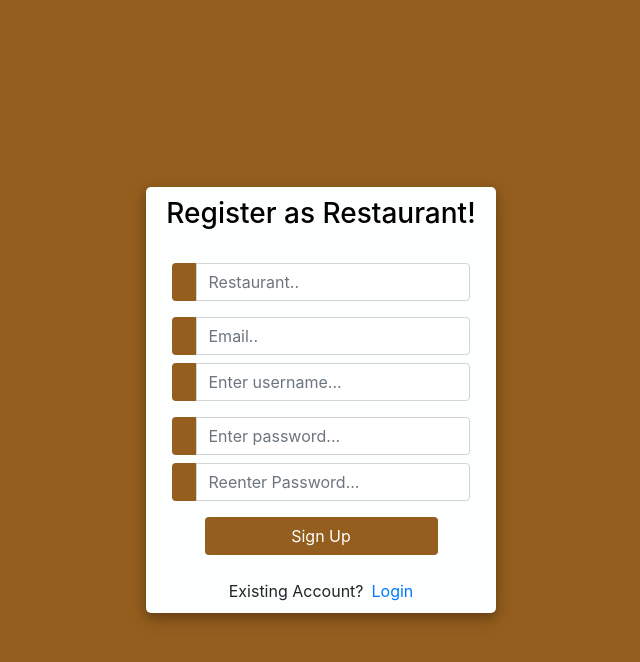
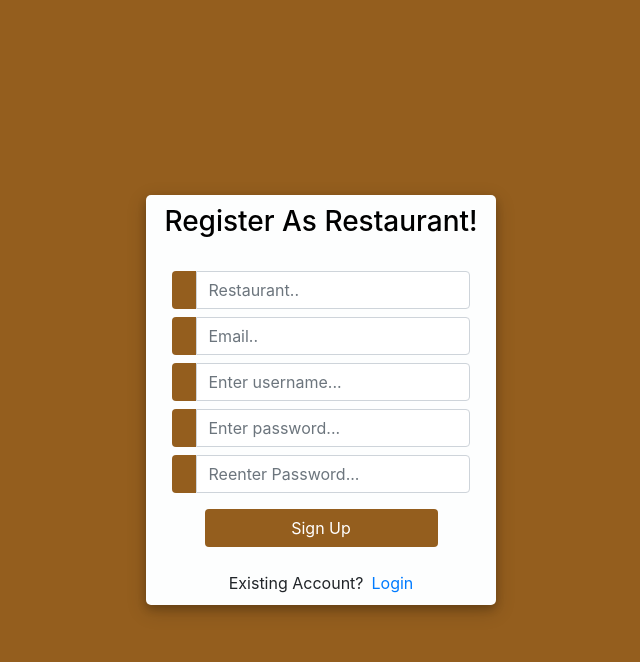
Before and after one commit to gcivil-nyu-org/Team_Team5_CS-GY-6063-Fall2021, a Django app: template food_redistribution/accounts/templates/accounts/restuarant_register.html in a window 1280 px wide. Shown: the top 662 px of the page, without its empty margins (319-959 px from the left). Run offline with Django 3.2, Linux system fonts and the light colour scheme; the template is opened without the code that fills it, so the values that code supplies are empty, except form fields; tables that the repository leaves empty hold one stand-in row (values such as "Sample post"); form fields are guessed from the names that the template uses; some libraries are stand-ins or nearby versions.

Commit message:
Changed fonts and spacing in html

```diff
--- a/food_redistribution/accounts/templates/accounts/restuarant_register.html
+++ b/food_redistribution/accounts/templates/accounts/restuarant_register.html
@@ -2,7 +2,7 @@
 <html>
 
 <head>
-	<title>Register as Restaurant</title>
+	<title>Register As Restaurant</title>
 	<link rel="stylesheet" href="https://stackpath.bootstrapcdn.com/bootstrap/4.1.3/css/bootstrap.min.css" integrity="sha384-MCw98/SFnGE8fJT3GXwEOngsV7Zt27NXFoaoApmYm81iuXoPkFOJwJ8ERdknLPMO" crossorigin="anonymous">
 	<script src="https://ajax.googleapis.com/ajax/libs/jquery/3.3.1/jquery.min.js"></script>
 
@@ -70,13 +70,13 @@
 		<div class="d-flex justify-content-center h-100">
 			<div class="user_card">
 				<div class="d-flex justify-content-center">
-					<h3 style="color:black;"id="form-title">Register as Restaurant!</h3>
+					<h3 style="color:black;"id="form-title">Register As Restaurant!</h3>
 				</div>
 				<div class="d-flex justify-content-center form_container">
 
 					<form method="POST" action="">
 						{% csrf_token %}
-						<div class="input-group mb-3">
+						<div class="input-group mb-2">
 							<div class="input-group-append">
 								<span class="input-group-text"><i class="fas fa-user"></i></span>
 							</div>
@@ -88,7 +88,7 @@
 							</div>
 							{{form.email}}
 						</div>
-						<div class="input-group mb-3">
+						<div class="input-group mb-2">
 							<div class="input-group-append">
 								<span class="input-group-text"><i class="fas fa-user"></i></span>
 							</div>
```
Also changed, not shown: food_redistribution/accounts/templates/accounts/food_redistributor_register.html (+4 -4 lines), food_redistribution/db.sqlite3, 2 other files.
